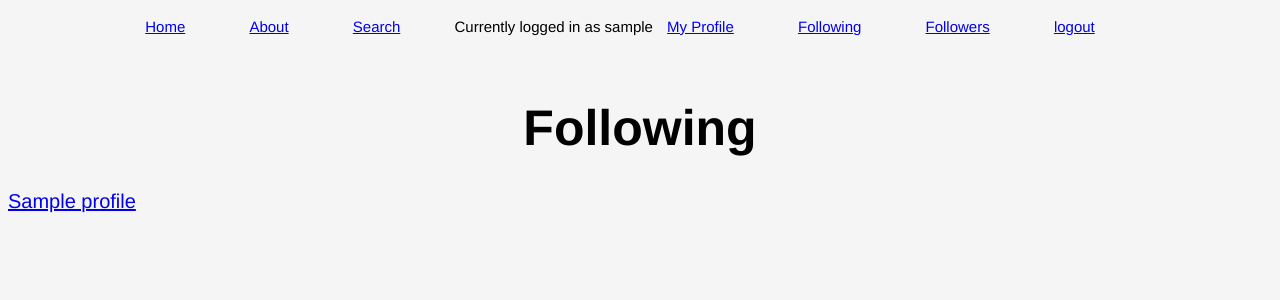
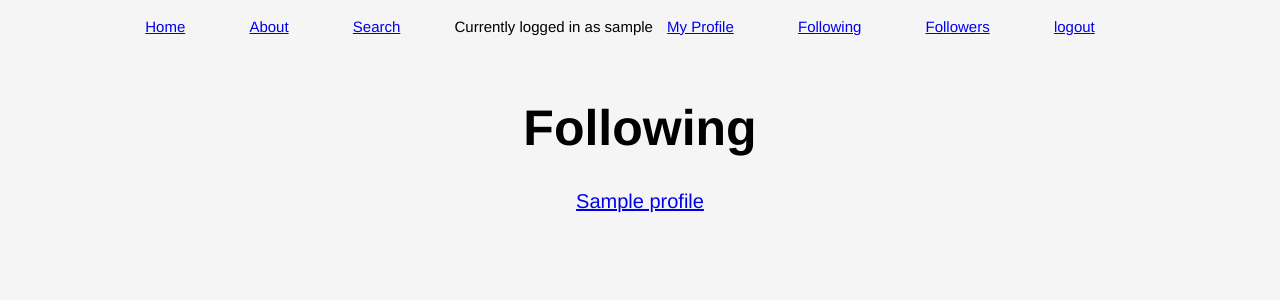
Before and after one commit to vyomapatel7/rumblr, a Django app: page /profiles/profiles/user/following in a window 1280 px wide. Shown: the top 300 px of the page. Run offline with Django 3.2, Linux system fonts and the light colour scheme; a user stored in the database is signed in; tables that the repository leaves empty hold one stand-in row (values such as "Sample post").

Commit message:
Following function fixed

```diff
--- a/profiles/static/site.css
+++ b/profiles/static/site.css
@@ -81,3 +81,9 @@ h1{
 .following a{
 	text-align: center;
 }
+
+.following li,
+.followers li{
+    text-align: center;
+    display: block;
+}
--- a/profiles/templates/followers.html
+++ b/profiles/templates/followers.html
@@ -1,10 +1,10 @@
 {% extends "base.html" %}
 {% load static %}
 {% block content %}
-	<div class= "Profile">
+	<div class= "followers">
             <h1>  Followers  </h1>
             {% for connection in follower %}
-            	<a href="{% url 'profile' id=connection.follower.profile.id %}"> {{ connection.follower.profile.title }} </a>
+            	<li> <a href="{% url 'profile' id=connection.follower.profile.id %}"> {{ connection.follower.profile.title }} </a> </li>
             {% endfor %}
 	</div>
 {% endblock content %}
--- a/profiles/templates/following.html
+++ b/profiles/templates/following.html
@@ -4,7 +4,7 @@
 	<div class= "following">
             <h1>  Following  </h1>
             {% for connection in following %}
-            	<a href="{% url 'profile' id=connection.following.profile.id %}"> {{ connection.following.profile.title }} </a>
+            	<li> <a href="{% url 'profile' id=connection.following.profile.id %}"> {{ connection.following.profile.title }} </a> </li>
             {% endfor %}
 	</div>
 {% endblock content %}
--- a/profiles/views.py
+++ b/profiles/views.py
@@ -44,7 +44,7 @@ def following(request):
 def follow(request, id):
     follower = request.user
     following = get_user_model().objects.get(id=id)
-    if Connection.objects.filter(id=id).exists():
+    if Connection.objects.filter(follower=request.user).filter(following=id).exists():
         return redirect('following')
     else:
         Connection.objects.create(follower=follower, following=following)
@@ -168,11 +168,9 @@ def myprofile(request):
 def profile(request, id):
     profile = Profile.objects.get(id=id)
     post = Post.objects.filter(profile=profile)
-    following = Connection.objects.filter(following=request.user)
     context = {
         'profile': profile,
         'post': post,
-        'following': following,
     }
     return render(request, 'profile.html', context)
 
--- a/users/admin.py
+++ b/users/admin.py
@@ -1,5 +1,4 @@
 from django.contrib import admin
-from django.contrib.auth import get_user_model
 from django.contrib.auth.admin import UserAdmin
 
 from .forms import CustomUserCreationForm, CustomUserChangeForm
@@ -11,4 +10,5 @@ class CustomUserAdmin(UserAdmin):
     model = CustomUser
     list_display = ['email', 'username',]
 
+
 admin.site.register(CustomUser, CustomUserAdmin)
```
Also changed, not shown: profiles/templates/profile.html (+5 -2 lines).
